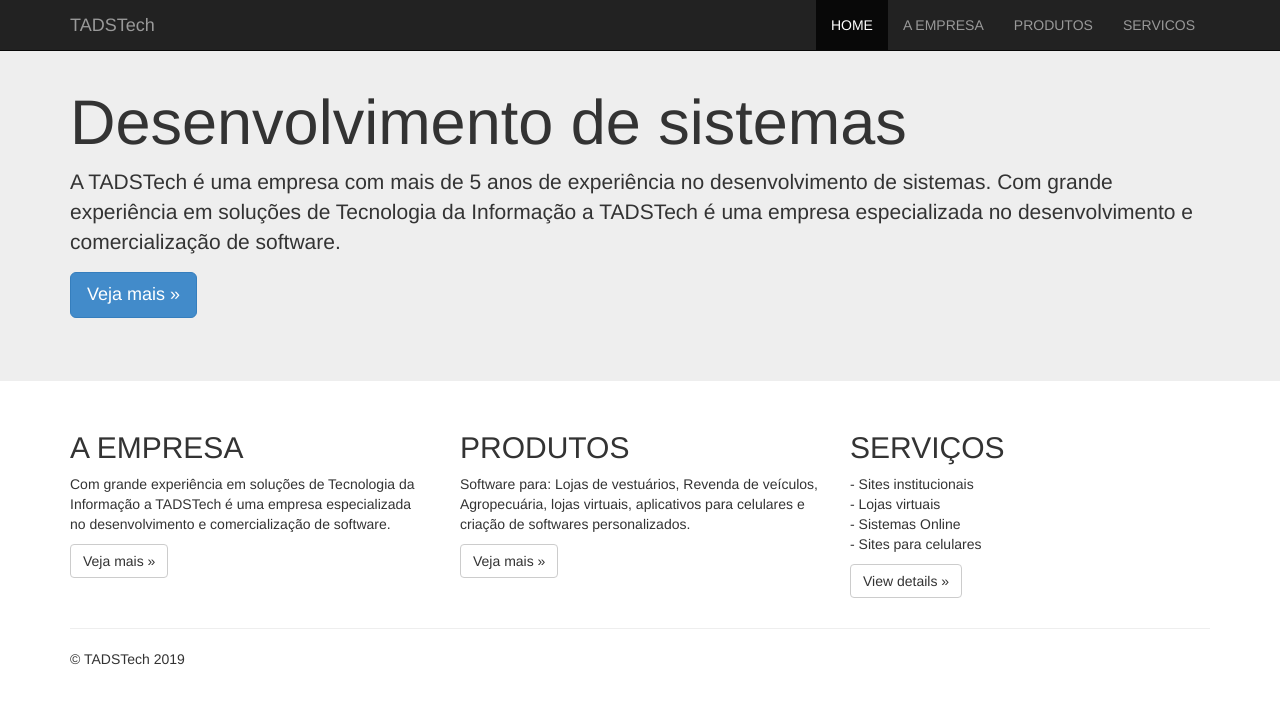
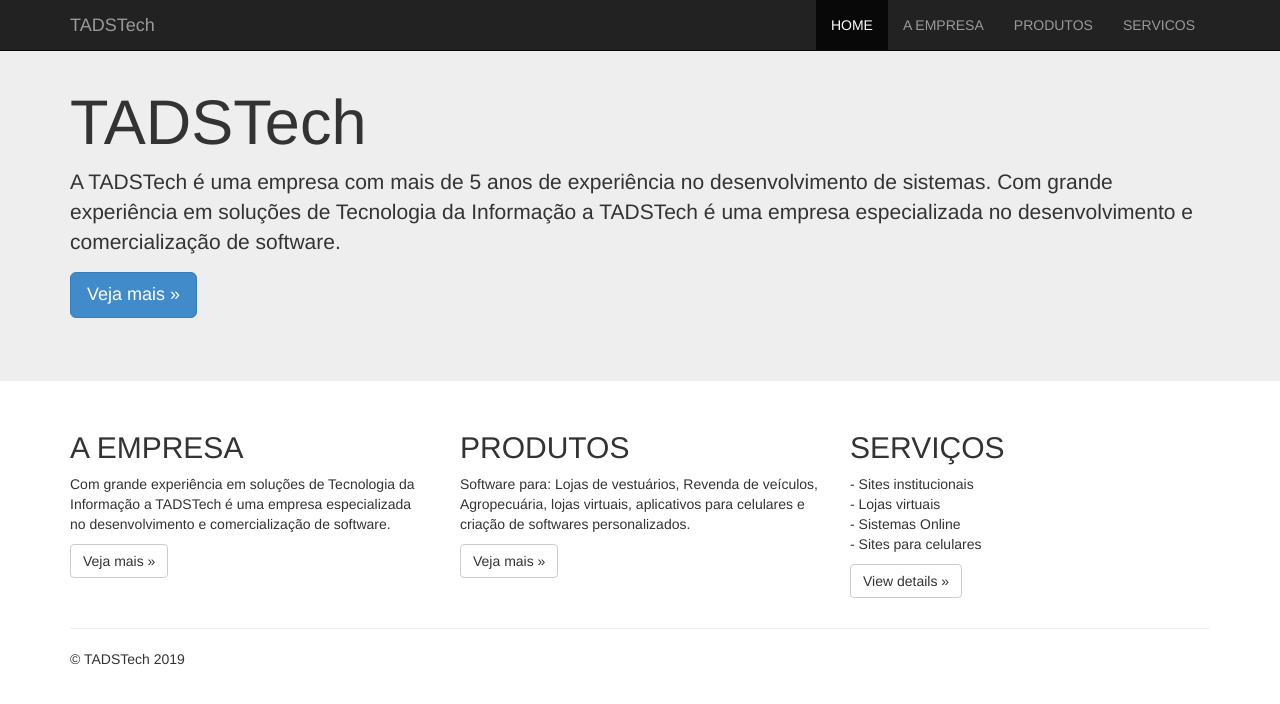
Before and after one commit to cathyshx/projetoweb-aulaFacul, a plain HTML site: page index.html in a window 1280 px wide. Drawn offline with nearby package versions, Linux system fonts and the light colour scheme.

Commit message:
:sparkles: Alteracao do nome da empresa

```diff
--- a/index.html
+++ b/index.html
@@ -51,7 +51,7 @@
     <div class="jumbotron">
         <div class="container">
             <br />
-            <h1>Desenvolvimento de sistemas</h1>
+            <h1>TADSTech</h1>
             <p>
                 A TADSTech é uma empresa com mais de 5 anos de experiência no desenvolvimento de sistemas. Com grande experiência em soluções de Tecnologia da Informação a TADSTech é uma empresa especializada no desenvolvimento e comercialização de software.
             </p>
```
